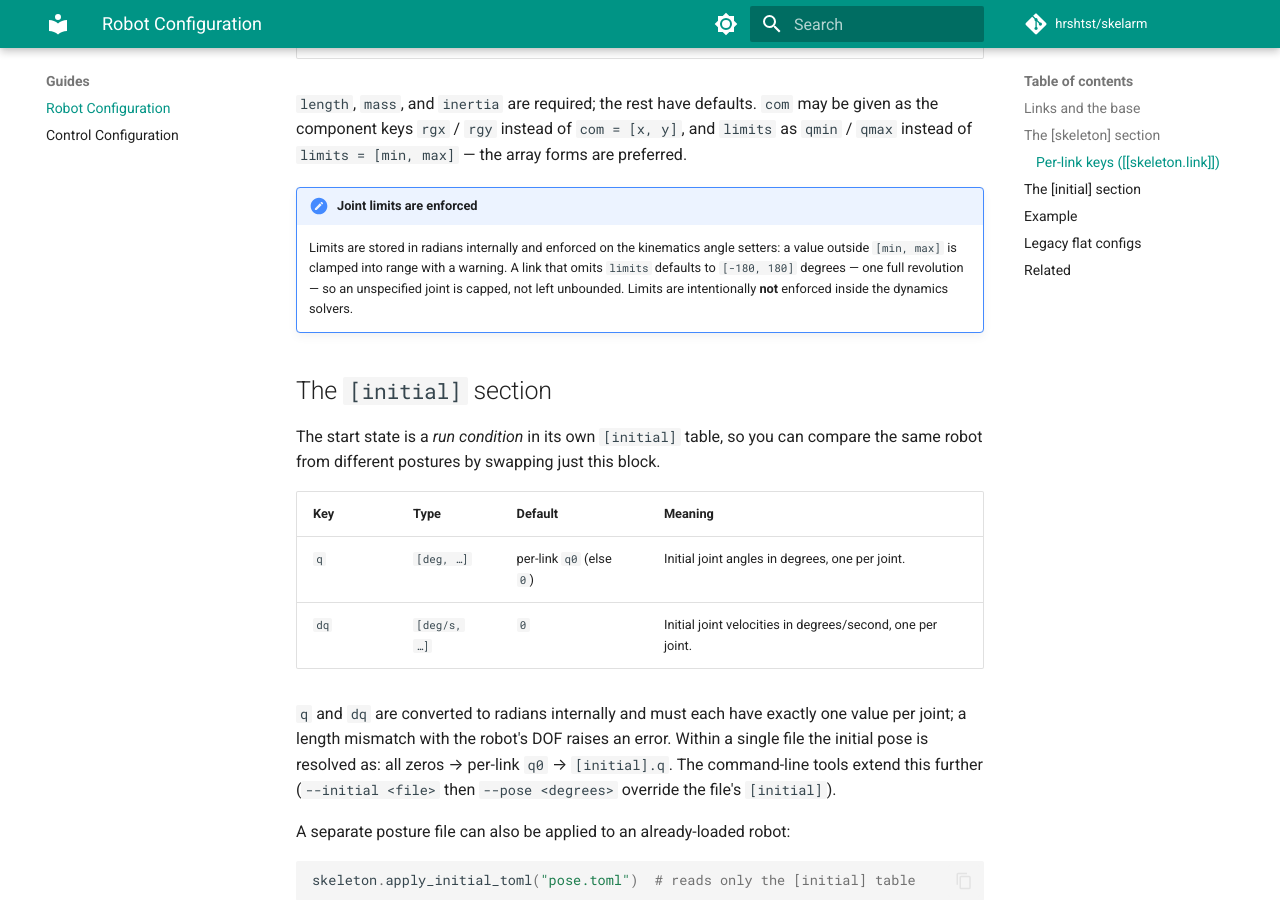
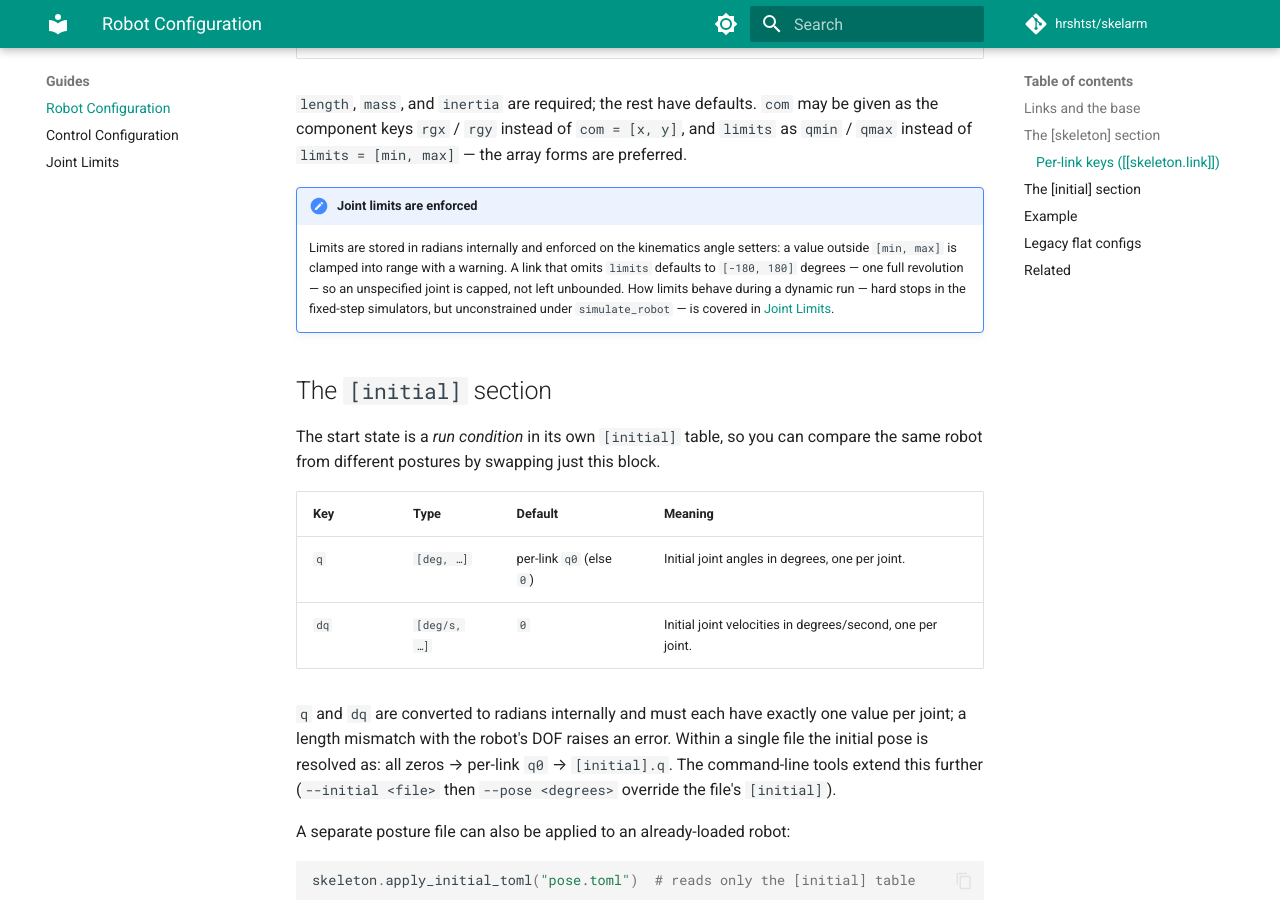
Before and after one commit to hrshtst/skelarm, an MkDocs documentation site: the page built from docs/guides/robot_configuration.md, in a window 1280 px wide and 900 px high, scrolled down 1215 px. Built offline with MkDocs 1.6.1 and Material for MkDocs 9.7.7, drawn with Linux system fonts in a browser that asks for light colours; a script that is not in the unit is left out; comment, search, counter and statistics services are not loaded; some of the changed text lies outside the part shown.

Commit message:
docs: add Joint Limits guide explaining simulation enforcement
Document how joint limits are handled: the dynamics equations are
limit-agnostic, and enforcement is added by the integration layer. Fixed-step
integrators (simulate_controlled, the GUI) apply hard stops (clip the angle,
zero the velocity), simulate_robot's adaptive solve_ivp does not enforce limits
at all, MPC uses a soft penalty, and the kinematics setters clamp with a warning.

Cross-link the new page from the Robot Configuration guide's limits note (whose
"not enforced inside the dynamics solvers" line was incomplete) and add it to the
Guides nav.

Co-Authored-By: Claude Opus 4.8 <noreply@anthropic.com>

```diff
--- a/docs/guides/robot_configuration.md
+++ b/docs/guides/robot_configuration.md
@@ -46,8 +46,10 @@ preferred.
     Limits are stored in radians internally and enforced on the kinematics angle
     setters: a value outside `[min, max]` is clamped into range with a warning. A
     link that omits `limits` defaults to `[-180, 180]` degrees — one full
-    revolution — so an unspecified joint is capped, not left unbounded. Limits are
-    intentionally **not** enforced inside the dynamics solvers.
+    revolution — so an unspecified joint is capped, not left unbounded. How limits
+    behave during a dynamic run — hard stops in the fixed-step simulators, but
+    unconstrained under `simulate_robot` — is covered in
+    [Joint Limits](joint_limits.md).
 
 ## The `[initial]` section
 
@@ -111,6 +113,8 @@ nested `[skeleton]` form so the robot can share one file with `[initial]`,
 
 - [Control Configuration](control_configuration.md) — adding `[task]` /
   `[controller]` for a controlled run.
+- [Joint Limits](joint_limits.md) — how the `[min, max]` range is enforced during
+  simulation.
 - [Kinematics](../reference/01_kinematics.md) and
   [Inverse Dynamics](../reference/03_inverse_dynamics.md) — what the link mass
   properties mean physically.
--- a/mkdocs.yml
+++ b/mkdocs.yml
@@ -78,6 +78,7 @@ nav:
   - Guides:
       - Robot Configuration: guides/robot_configuration.md
       - Control Configuration: guides/control_configuration.md
+      - Joint Limits: guides/joint_limits.md
   - API Reference:
       - Architecture: api/architecture.md
       - Skeleton: api/skeleton.md
```
Also changed, not shown: docs/guides/joint_limits.md (added, +81 -0 lines).
